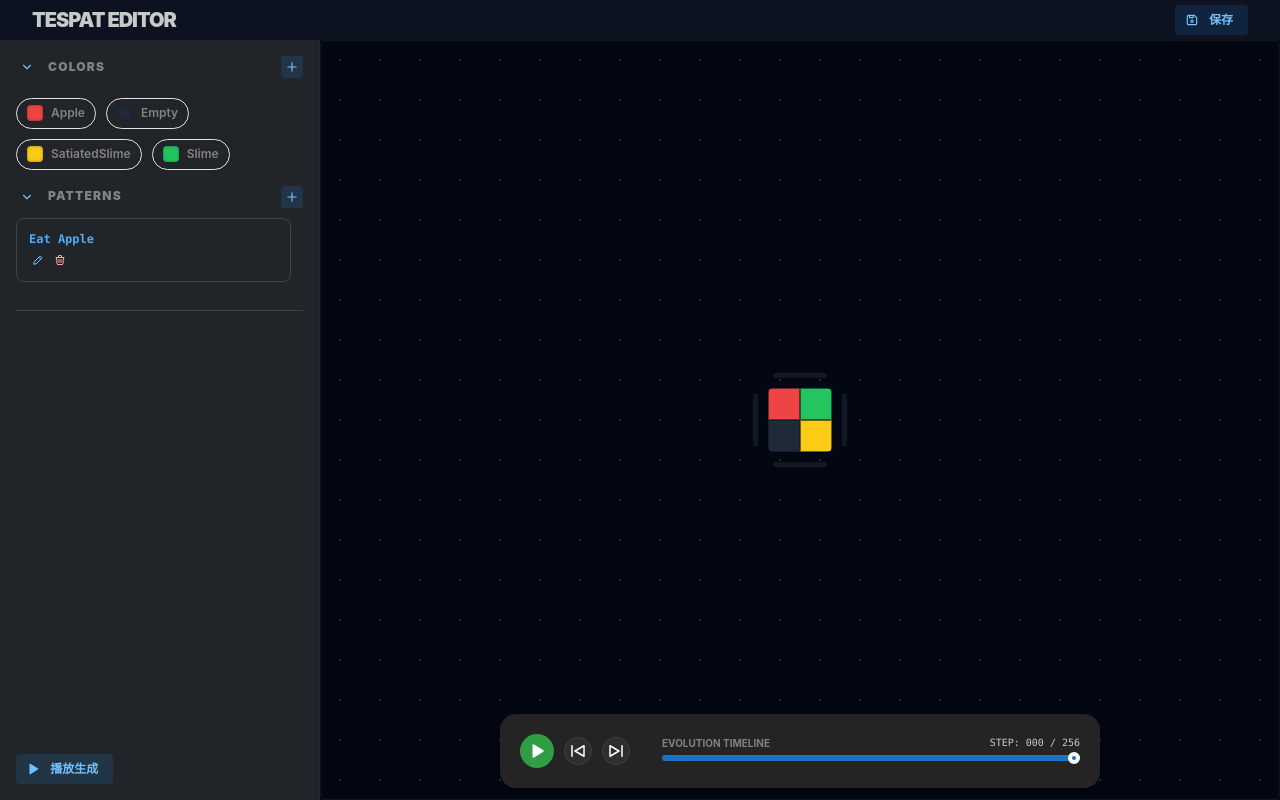
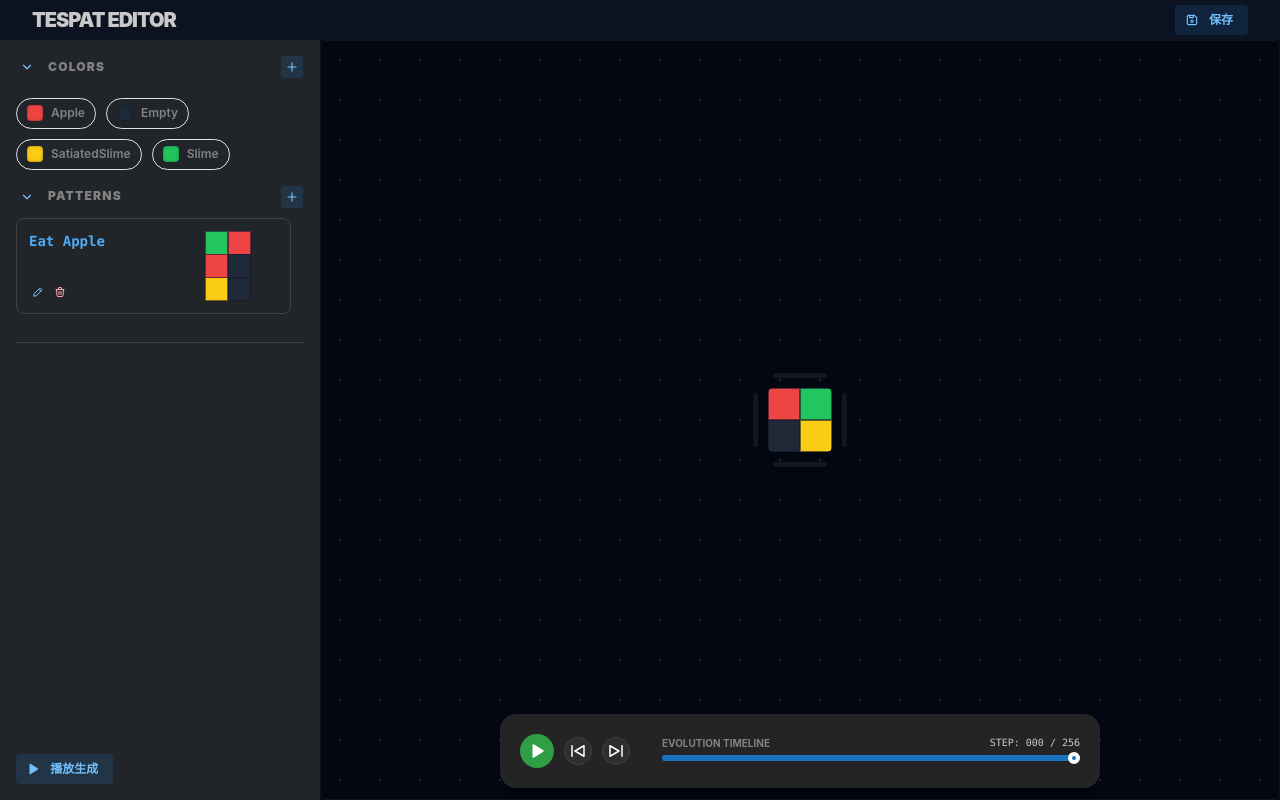
Before and after one commit to Fancyflame/tespat-engine, a React (Vite) app in the folder tespat-web/: page / in a window 1280 px wide. Built offline with nearby package versions, Linux system fonts and the light colour scheme.

Commit message:
feat: 模式可以正常显示小图片了

```diff
--- a/tespat-web/src/ProjectData.tsx
+++ b/tespat-web/src/ProjectData.tsx
@@ -11,7 +11,6 @@ import {
 export interface PatternRule {
     name: string;
     width: number;
-    height: number;
     pattern: string[];
 }
 
@@ -40,8 +39,14 @@ export const ProjectProvider = ({ children }: { children: ReactNode }) => {
                 {
                     name: "Eat Apple",
                     width: 2,
-                    height: 1,
-                    pattern: ["Slime", "Apple"],
+                    pattern: [
+                        "Slime",
+                        "Apple",
+                        "Apple",
+                        "Empty",
+                        "SatiatedSlime",
+                        "Empty",
+                    ],
                 },
             ],
         ]),
--- a/tespat-web/src/components/GridDisplay2D/GridDisplay2D.tsx
+++ b/tespat-web/src/components/GridDisplay2D/GridDisplay2D.tsx
@@ -70,30 +70,21 @@ export function GridDisplay2D({
     }
 
     return (
-        <Box
-            style={{
-                width: "100%",
-                height: "100%",
-                display: "flex",
-                alignItems: "center",
-                justifyContent: "center",
-            }}
-        >
         <canvas
             ref={canvasRef}
             style={{
                 display: "block",
                 width: "100%",
-                    height: "auto",
+                height: "100%",
+                objectFit: "contain",
                 aspectRatio: `${gridWidth} / ${gridHeight}`,
                 maxWidth: "100%",
                 maxHeight: "100%",
                 borderRadius: 5,
-                    background: "rgba(0,0,0,0.4)",
+                background: "transparent",
                 imageRendering: "pixelated",
             }}
         />
-        </Box>
     );
 }
 
--- a/tespat-web/src/components/Sidebar/PatternCard.tsx
+++ b/tespat-web/src/components/Sidebar/PatternCard.tsx
@@ -1,6 +1,15 @@
-import { Card, Group, Text, ActionIcon, Divider, Stack } from "@mantine/core";
+import {
+    Card,
+    Group,
+    Text,
+    ActionIcon,
+    Center,
+    Stack,
+    Box,
+} from "@mantine/core";
 import { IconTrash, IconPencil } from "@tabler/icons-react";
 import { PatternRule } from "../../ProjectData";
+import { GridDisplay2D } from "../GridDisplay2D/GridDisplay2D";
 
 interface PatternCardProps {
     rule: PatternRule;
@@ -25,10 +34,10 @@ export const PatternCard = ({ rule, onRename, onDelete }: PatternCardProps) => {
 
     return (
         <Card withBorder padding="sm" radius="md" bg="gray.9">
-            <Group justify="space-between" align="flex-start" wrap="nowrap">
-                <Stack gap={4}>
+            <Group justify="space-between" align="stretch" wrap="nowrap">
+                <Stack gap={4} justify="space-between">
                     <Text
-                        size="xs"
+                        size="sm"
                         ff="monospace"
                         fw={700}
                         c="blue.4"
@@ -54,6 +63,9 @@ export const PatternCard = ({ rule, onRename, onDelete }: PatternCardProps) => {
                         </ActionIcon>
                     </Group>
                 </Stack>
+                <Center w={100} h={70}>
+                    <GridDisplay2D width={rule.width} data={rule.pattern} />
+                </Center>
             </Group>
         </Card>
     );
```
Lines whose indentation alone changed are shown as unchanged.
